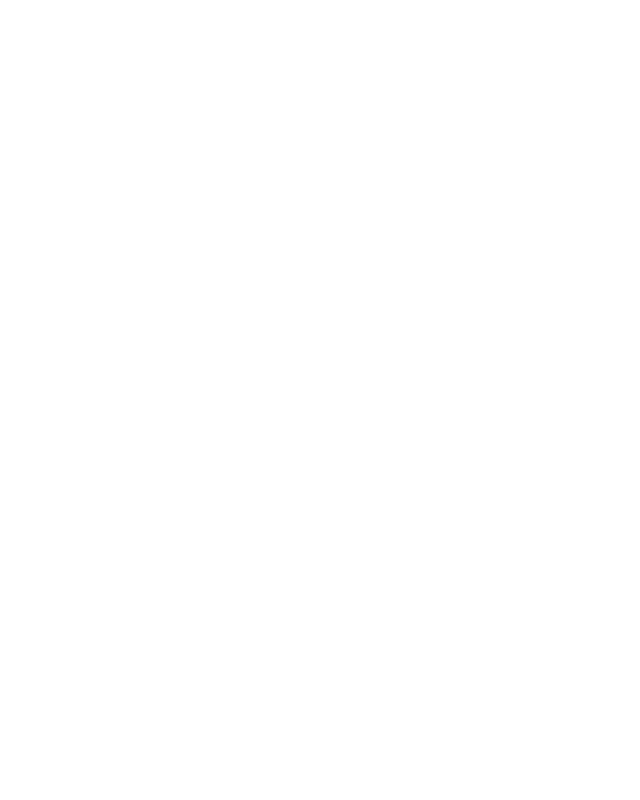
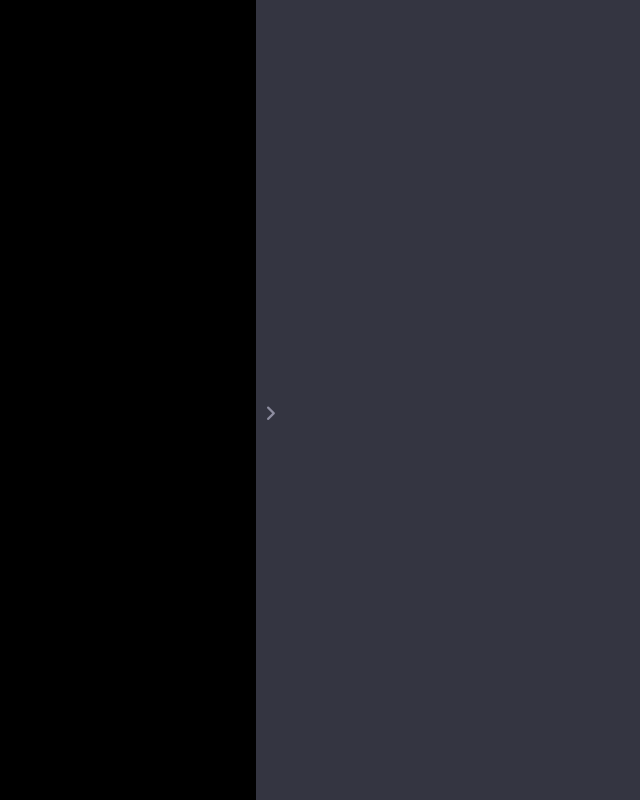
Before and after one commit to devham236/chat-gpt-clone, a React (Vite) app: page / in a window 1280 px wide. Shown: the whole page, without its empty margins (0-640 px from the left). Built offline with nearby package versions, Linux system fonts and the light colour scheme.

Commit message:
sidebar skeleton

```diff
--- a/index.html
+++ b/index.html
@@ -4,6 +4,7 @@
     <meta charset="UTF-8" />
     <meta name="viewport" content="width=device-width, initial-scale=1.0" />
     <link rel="stylesheet" href="https://cdnjs.cloudflare.com/ajax/libs/font-awesome/6.5.0/css/all.min.css" integrity="sha512-Avb2QiuDEEvB4bZJYdft2mNjVShBftLdPG8FJ0V7irTLQ8Uo0qcPxh4Plq7G5tGm0rU+1SPhVotteLpBERwTkw==" crossorigin="anonymous" referrerpolicy="no-referrer" />
+    <link rel="stylesheet" href="https://cdnjs.cloudflare.com/ajax/libs/font-awesome/6.5.1/css/all.min.css" integrity="sha512-DTOQO9RWCH3ppGqcWaEA1BIZOC6xxalwEsw9c2QQeAIftl+Vegovlnee1c9QX4TctnWMn13TZye+giMm8e2LwA==" crossorigin="anonymous" referrerpolicy="no-referrer" />
     <title>ChatGPT Clone</title>
   </head>
   <body>
--- a/src/App.jsx
+++ b/src/App.jsx
@@ -2,8 +2,8 @@
 
 const App = () => {
   return (
-    <div className="">
-      <section className="side-bar">
+    <div className="w-[100vw] h-[100vh] bg-[#343541]">
+      <section className="side-bar w-[20%] h-full bg-black relative">
         <div className="top-part">
           <div>
             {/*OpenAI-Icon*/}
@@ -11,8 +11,10 @@
           </div>
           {/*New-chat-Icon*/}
         </div>
-
         <ul></ul>
+        <div className="absolute right-[-20px] top-[50%] cursor-pointer">
+          <i className="fa-solid fa-angle-right text-lg text-[#8e8ea0]"></i>
+        </div>
       </section>
     </div>
   )
```
